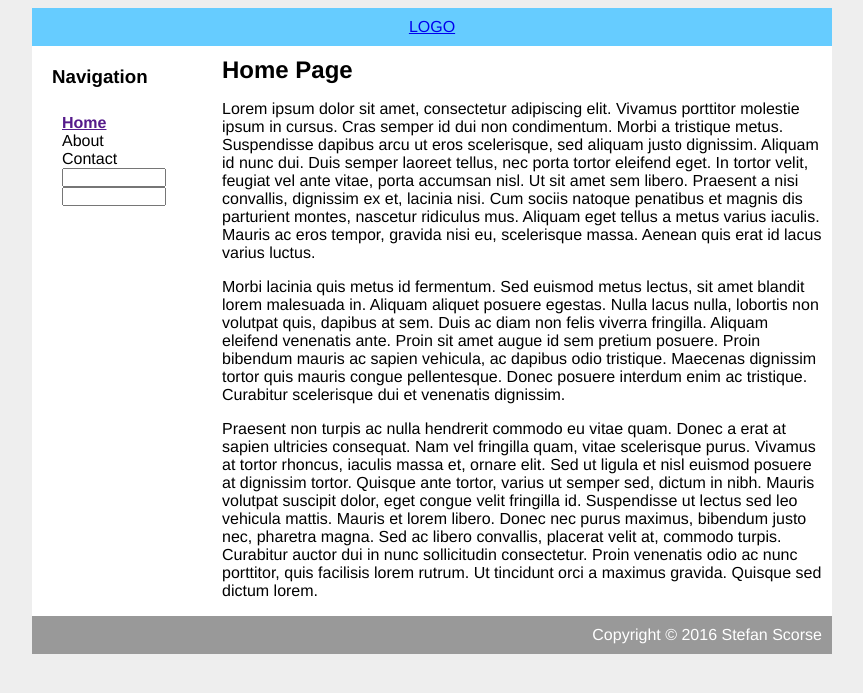
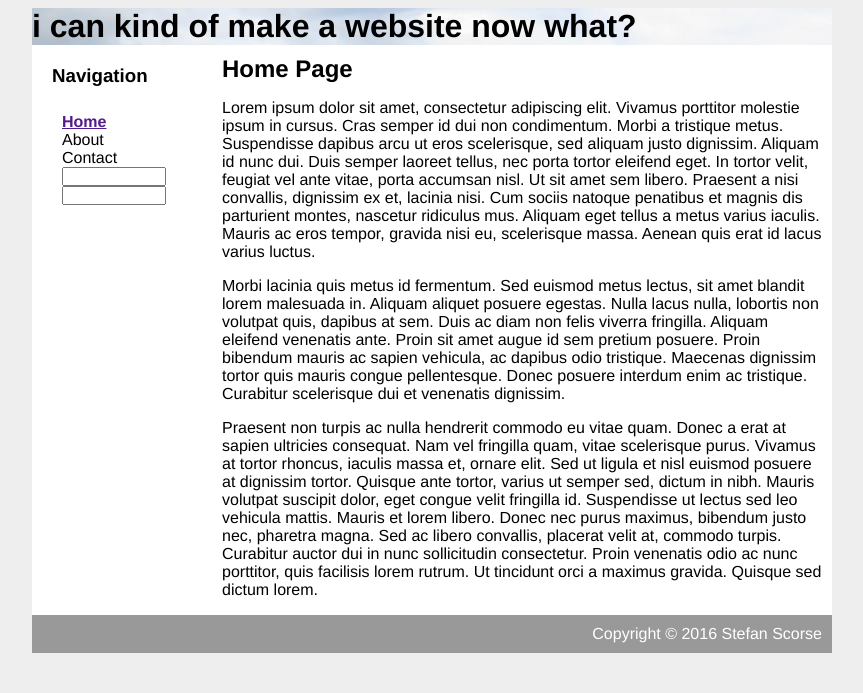
Before and after one commit to sirix123/websiteprac, a PHP site: page / in a window 1280 px wide. Shown: the top 693 px of the page, without its empty margins (208-1071 px from the left). Run offline with PHP 8.4, Linux system fonts and the light colour scheme.

Commit message:
update 2

```diff
--- a/index.html
+++ b/index.html
@@ -16,15 +16,7 @@ MYSQL is database engine
 		<div id = "container">
 
 			<div class= "header">
-
-				<div class= "LOGO">
-					<a href = "#">LOGO</a>
-				</div>
-
-				<div class = "banner">
-			 		<img class ="banner-image" scr = "img/banner1.jpg">
-				</div>
-
+				<h1 class="banner">i can kind of make a website now what?</h1>
 			</div>
 
 			<div id = "content">
--- a/style.css
+++ b/style.css
@@ -14,29 +14,19 @@ h1, h2 ,h3 {
 	margin: 0;
 }
 
-.LOGO {
-	background-color: #66CCFF;
-	color: white;
-	text-align: center;
-	padding: 10px;
-}
-
 #content{
 	padding: 10px;
 }
 
-.banner{
+.header{
+	background-image: url(img/banner1.jpg);
+	height: 20%;
 	width: 100%;
-	display: block;
-}
-
-.banner > .banner-image{
-	width: 100%;
-	display: block;
+	float: top;
 }
 
 #nav {
-	padding: 180px;
+	width: 160px;
 	float: left;
 	padding: 10px;
 	text-align: left;
@@ -65,7 +55,6 @@ h1, h2 ,h3 {
 	width: 100px;
 }
 
-
 #main{
 	width: 600px;
 	float: right;
```
